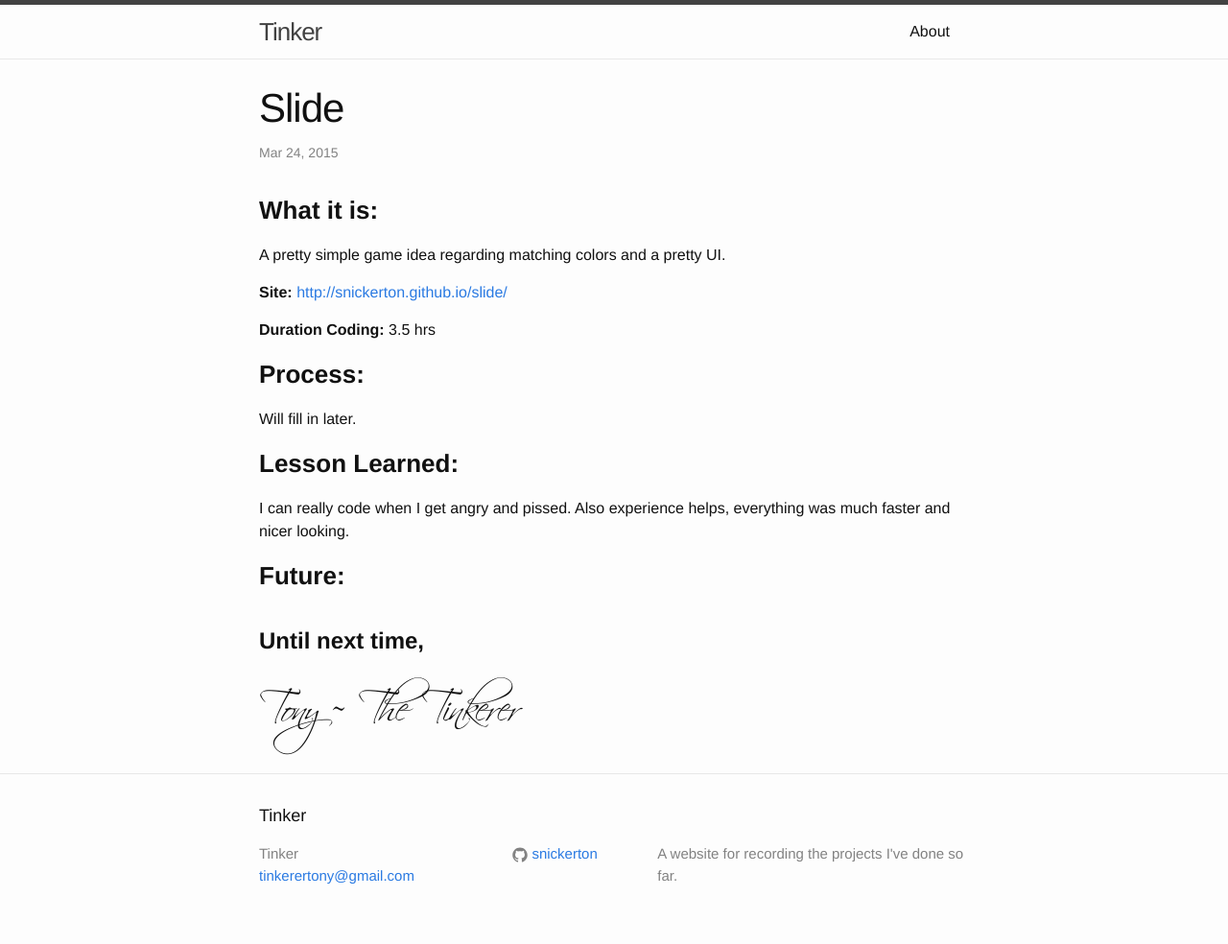
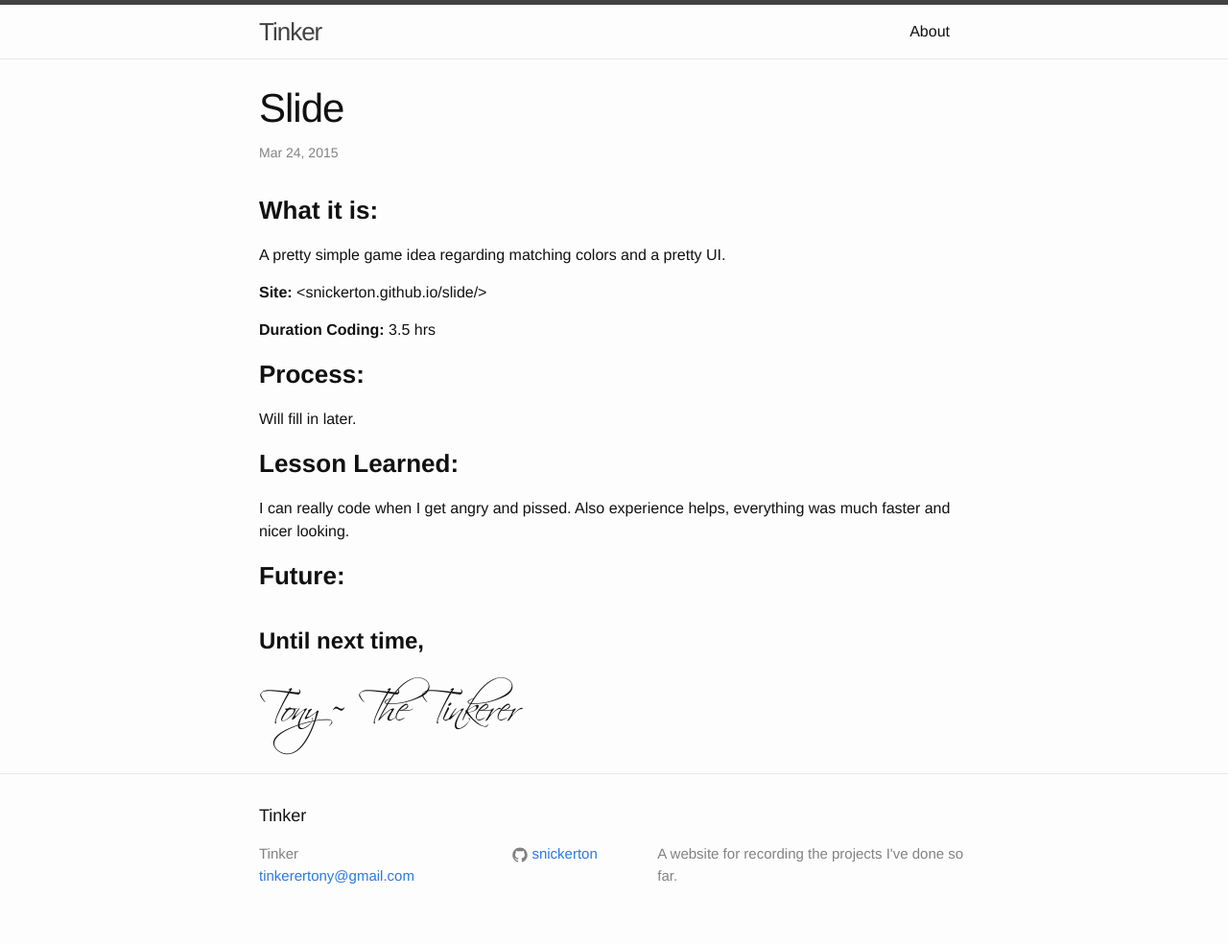
Before and after one commit to snickerton/snickerton.github.legacy, a Jekyll site: the page built from _posts/2015-03-24-Slide.markdown, in a window 1280 px wide. Shown: the whole page at 96% size. Built offline with Jekyll 4.4.1, drawn with Linux system fonts in a browser that asks for light colours; some of the changed lines change nothing that is shown.

Commit message:
trying stuff with website tags

```diff
--- a/_posts/2015-03-24-Slide.markdown
+++ b/_posts/2015-03-24-Slide.markdown
@@ -9,7 +9,7 @@
 <h3><b>What it is:</b></h3>
 A pretty simple game idea regarding matching colors and a pretty UI.
 
-<b>Site:</b> <http://snickerton.github.io/slide/>
+<b>Site:</b> <snickerton.github.io/slide/>
 
 <b>Duration Coding:</b> 3.5 hrs
 
```
